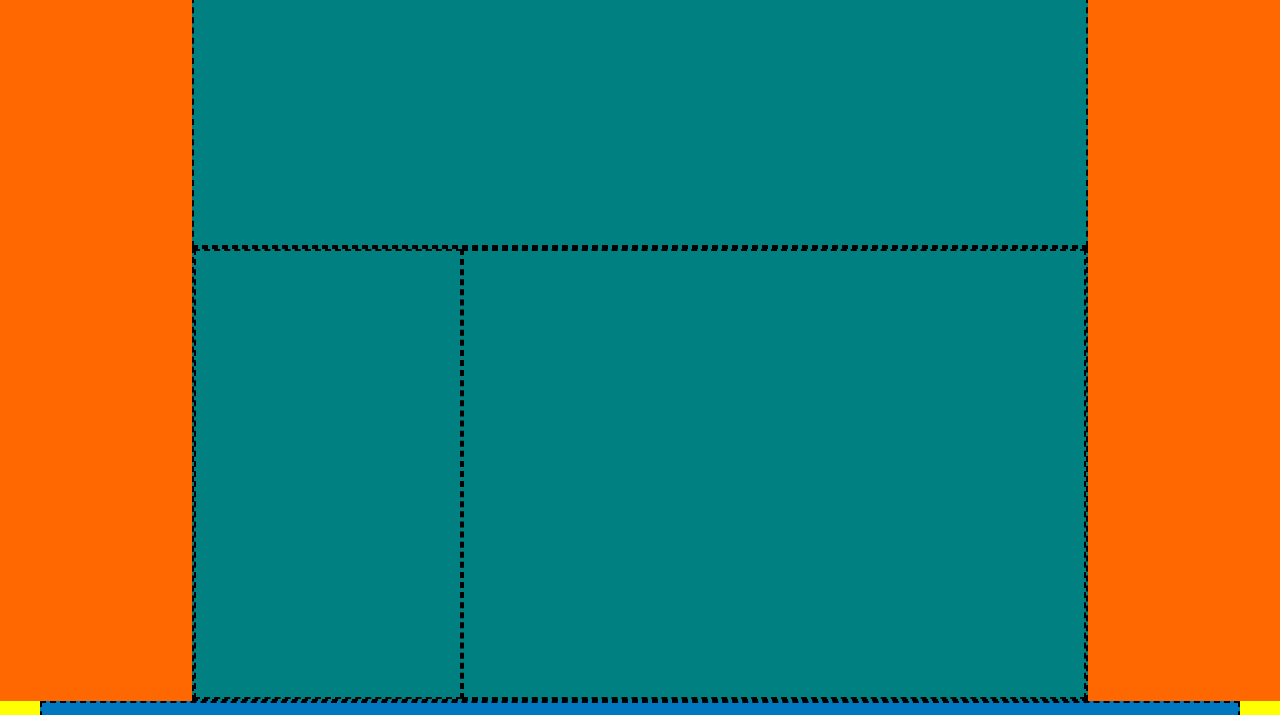
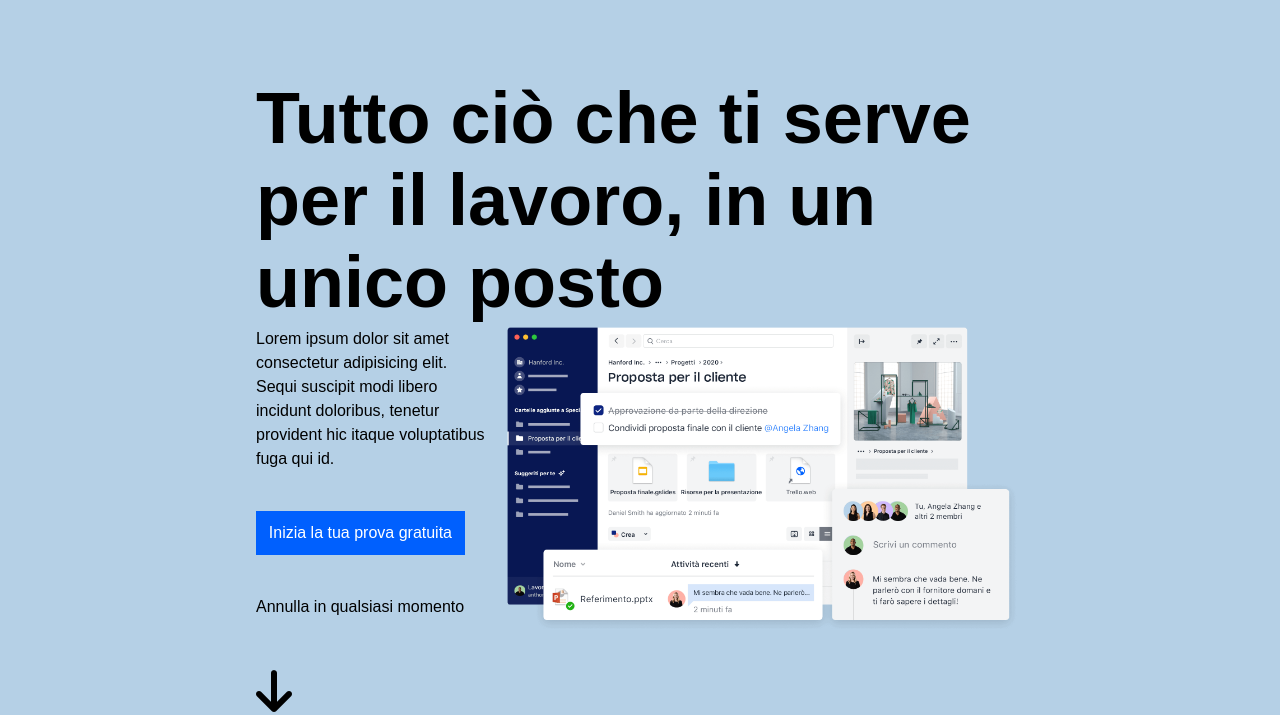
Before and after one commit to MonteDeveloper/htmlcss-dropbox, a plain HTML site: page index.html in a window 1280 px wide. Shown: the part 85-800 px from the top of the page. Drawn offline with Linux system fonts and the light colour scheme.

Commit message:
style(main): finilize jumbo

```diff
--- a/css/main.css
+++ b/css/main.css
@@ -9,7 +9,7 @@
 /* * BOXES & MY CLASSES----------------------------- */
 .centeredBox{
     margin: 0 auto;
-    max-width: 1200px;
+    max-width: 1000px;
 }
 
 .adaptiveSquareBox{
@@ -27,7 +27,39 @@ a.navItem{
     text-decoration: none;
 }
 
+.jumboBox{
+    padding-top: 5em;
+}
+
+h1{
+    font-size: 4.5em;
+    font-weight: 800;
+}
+
+p{
+    line-height: 1.5em;
+}
+
+button.jumboItem{
+    margin: 2.5em 0px;
+    font-size: 1em;
+    padding: .8em;
+}
+
+a.jumboItem{
+    font-size: 3em;
+    margin: 1em 0 .3em 0;
+    color: black;
+    text-decoration: none;
+}
+
 /* ? IMAGES--------------------------------------- */
+img[alt="jumbo"]{
+    width: 100%;
+    position: absolute;
+    top: 0;
+    left: 0;
+}
 
 /* ? BUTTONS-------------------------------------- */
 .blueButton{
@@ -119,6 +151,7 @@ a.navItem:hover{
 .bgBrown {background-color: #a52a2a;}
 .bgWhite { background-color: white; }
 .bgBlack { background-color: black; }
+.bgSkyblue { background-color: #b5d0e6; }
 
 /* UTILITY---------------------------------------- */
 .textAlCenter{ text-align: center; }
@@ -128,3 +161,4 @@ a.navItem:hover{
 .textColorWhite{ color: white; }
 .textTiny{ font-size: .6em; }
 .overFlowY{ overflow-y: auto;}
+.posRelative{ position: relative;}
--- a/index.html
+++ b/index.html
@@ -5,6 +5,7 @@
     <meta http-equiv="X-UA-Compatible" content="IE=edge">
     <meta name="viewport" content="width=device-width, initial-scale=1.0">
     <link rel="stylesheet" href="./css/main.css">
+    <link rel="stylesheet" href="https://cdnjs.cloudflare.com/ajax/libs/font-awesome/6.0.0/css/all.min.css">
     <title>Dropbox</title>
 </head>
 <body>
@@ -32,23 +33,27 @@
     <main>
         <div>
             <!-- JUMBO -->
-            <section class="flexRow flexMainCenter bgOrange">
-                <div class="jumboBox col70 bgBrown">
+            <section class="flexRow flexMainCenter bgSkyblue">
+                <div class="jumboBox col60">
                     <!-- titolo principale -->
-                    <div class="mediumMinH bgTeal bordSection">
-
+                    <div class="mediumMinH">
+                        <h1>Tutto ciò che ti serve per il lavoro, in un unico posto</h1>
                     </div>
 
                     <!-- descrizione e immagine -->
-                    <div class="flexRow bgTeal bordSection">
+                    <div class="flexRow">
                         <!-- descrizione -->
-                        <div class="largeMinH col30 bordSection">
+                        <div class="col30">
+                            <p>Lorem ipsum dolor sit amet consectetur adipisicing elit. Sequi suscipit modi libero incidunt doloribus, tenetur provident hic itaque voluptatibus fuga qui id.</p>
+                            <button class="jumboItem blueButton">Inizia la tua prova gratuita</button>
+                            <p>Annulla in qualsiasi momento</p>
 
+                            <a class="jumboItem fa-solid fa-arrow-down" href="#"></a>
                         </div>
 
                         <!-- immagine -->
-                        <div class="largeMinH col70 bordSection">
-
+                        <div class="col70 posRelative">
+                            <img src="./img/jumbo.png" alt="jumbo">
                         </div>
                     </div>
                 </div>
```
